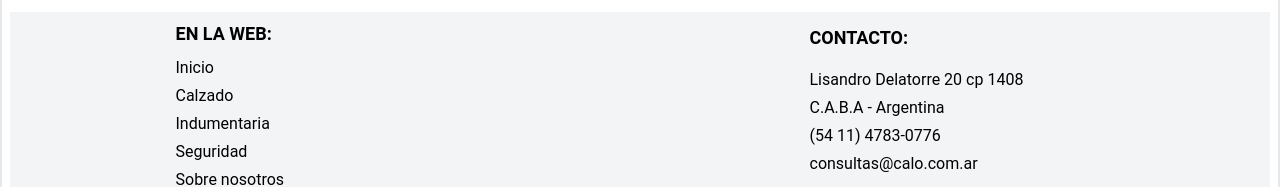
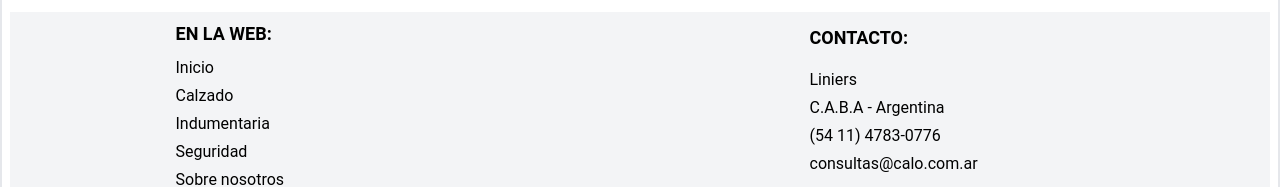
Before and after one commit to iacubdiego/calo_indumentaria_landingpage_react, a React (Create React App) app: page / in a window 1280 px wide. Shown: the part 1492-1679 px from the top of the page. Built offline with nearby package versions, Linux system fonts and the light colour scheme.

Commit message:
Update Footer.jsx

```diff
--- a/src/components/Footer.jsx
+++ b/src/components/Footer.jsx
@@ -33,7 +33,7 @@ const Footer = () => {
       <h2 className="text-lg font-bold mb-4">CONTACTO:</h2>
       <ul className="list-none">
         <li className="mb-1">
-          <a href="#inicio" className="hover:text-gray-400">Lisandro Delatorre 20 cp 1408</a>
+          <a href="#inicio" className="hover:text-gray-400">Liniers</a>
         </li>
         <li className="mb-1">
           <a href="#inicio" className="hover:text-gray-400">C.A.B.A - Argentina</a>
```
